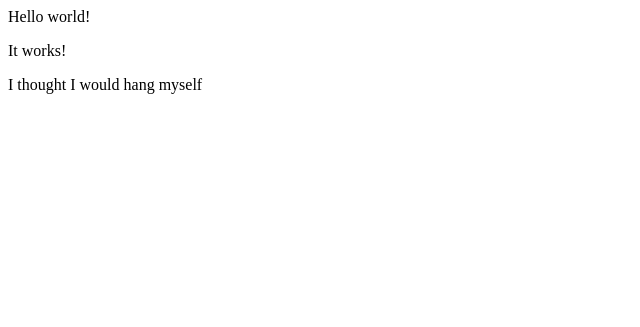
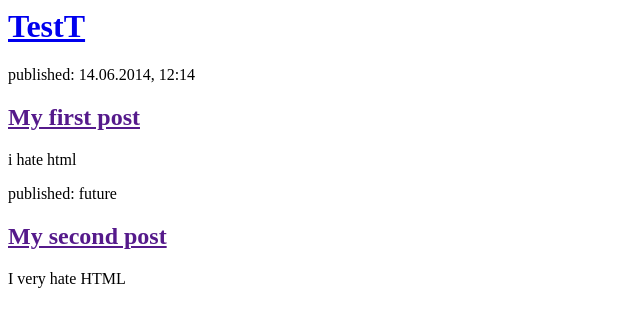
Before and after one commit to maccree/djangog3.1, a Django app: page / in a window 1280 px wide. Shown: the top 327 px of the page, without its empty margins (0-640 px from the left). Run offline with Django 3.2, Linux system fonts and the light colour scheme.

Commit message:
recr HTML

```diff
--- a/blog/templates/blog/post_list.html
+++ b/blog/templates/blog/post_list.html
@@ -1,5 +1,22 @@
 <html>
-    <p>Hello world!</p>
-    <p>It works!</p>
-    <p>I thought I would hang myself</p>
+    <head>
+        <title>Test</title>
+    </head>
+    <body>
+        <div>
+            <h1><a href="/">TestT</a></h1>
+        </div>
+
+        <div>
+            <p>published: 14.06.2014, 12:14</p>
+            <h2><a href="">My first post</a></h2>
+            <p>i hate html</p>
+        </div>
+
+        <div>
+            <p>published: future</p>
+            <h2><a href="">My second post</a></h2>
+            <p>I very hate HTML</p>
+        </div>
+    </body>
 </html>
```
